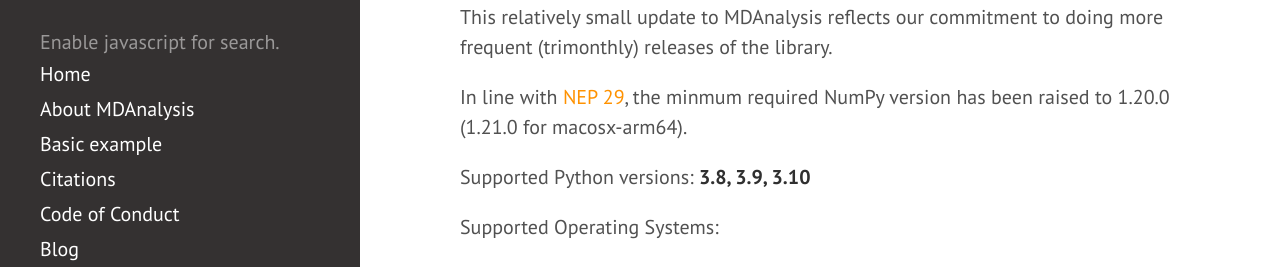
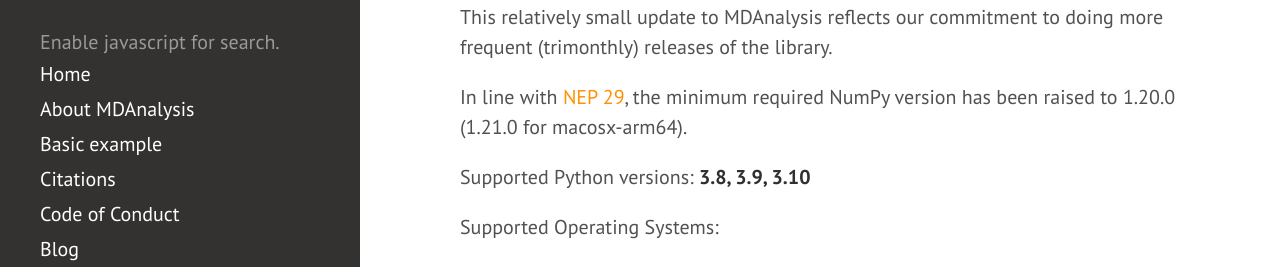
Before and after one commit to MDAnalysis/MDAnalysis.github.io, a Jekyll site: the page built from _posts/2022-08-31-release-2.3.0.md, in a window 1280 px wide and 900 px high. Shown: the part 228-495 px from the top of the window. Built offline with Jekyll 4.4.1, drawn with Linux system fonts in a browser that asks for light colours; comment, search, counter and statistics services are not loaded; some of the changed text lies outside the part shown.

Commit message:
minor fixes

```diff
--- a/_posts/2022-08-31-release-2.3.0.md
+++ b/_posts/2022-08-31-release-2.3.0.md
@@ -8,7 +8,7 @@ We are happy to release the version 2.3.0 of MDAnalysis!
 This relatively small update to MDAnalysis reflects our commitment
 to doing more frequent (trimonthly) releases of the library.
 
-In line with [NEP 29][], the minmum required NumPy version has been
+In line with [NEP 29][], the minimum required NumPy version has been
 raised to 1.20.0 (1.21.0 for macosx-arm64).
 
 Supported Python versions: **3.8, 3.9, 3.10**
@@ -76,7 +76,7 @@ Our **new contributors** are:
 
 MDAnalysis thanks [NumFOCUS][] for its continued support as our fiscal sponsor and the [Chan Zuckerberg Initiative][] for supporting MDAnalysis under an EOSS4 award.
 
-- The MDAnalysis Team
+— The MDAnalysis Team
 
 
 [x86-64]: https://en.wikipedia.org/wiki/X86-64
```
